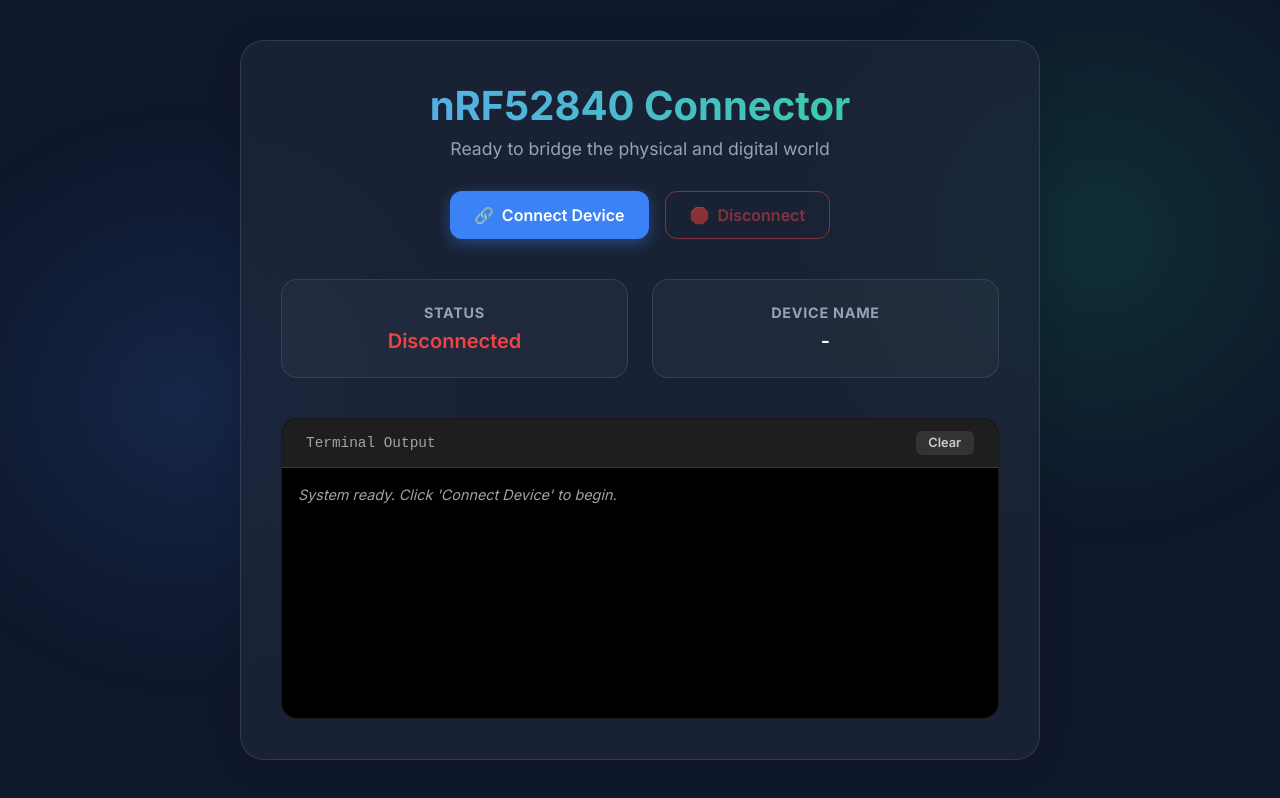
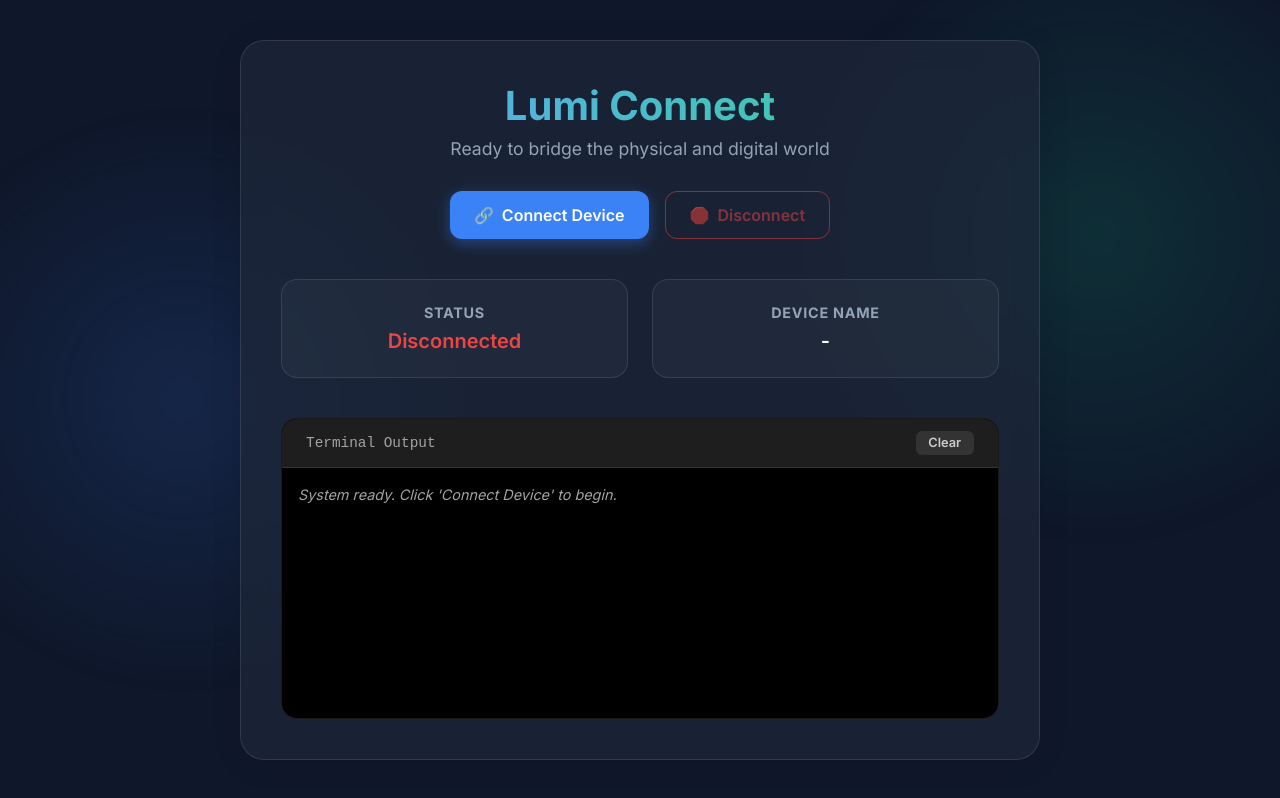
Before and after one commit to todocono/sensoryPod, a plain HTML site: page index.html in a window 1280 px wide. Drawn offline with Linux system fonts and the light colour scheme.

Commit message:
Rename app to Lumi Connect

```diff
--- a/index.html
+++ b/index.html
@@ -3,7 +3,7 @@
 <head>
     <meta charset="UTF-8">
     <meta name="viewport" content="width=device-width, initial-scale=1.0">
-    <title>nRF52840 Web BLE Connector</title>
+    <title>Lumi Connect</title>
     <meta name="description" content="A powerful and modern web interface to connect with Nordic nRF52840 devices using the Web Bluetooth API.">
     <link rel="stylesheet" href="style.css">
     <link rel="preconnect" href="https://fonts.googleapis.com">
@@ -14,7 +14,7 @@
     <div class="background-overlay"></div>
     <main class="app-container">
         <header>
-            <h1>nRF52840 Connector</h1>
+            <h1>Lumi Connect</h1>
             <p>Ready to bridge the physical and digital world</p>
         </header>
 
```
